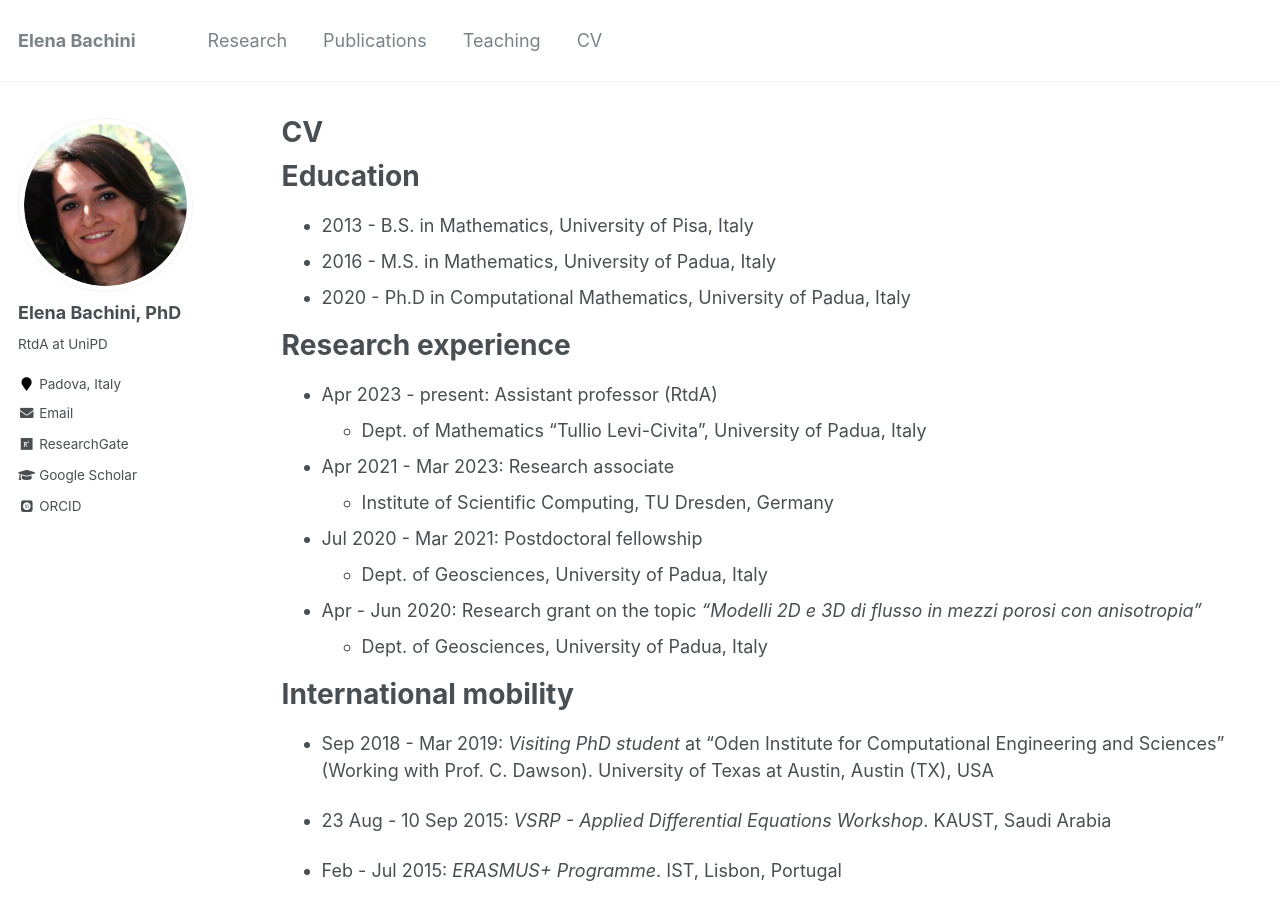
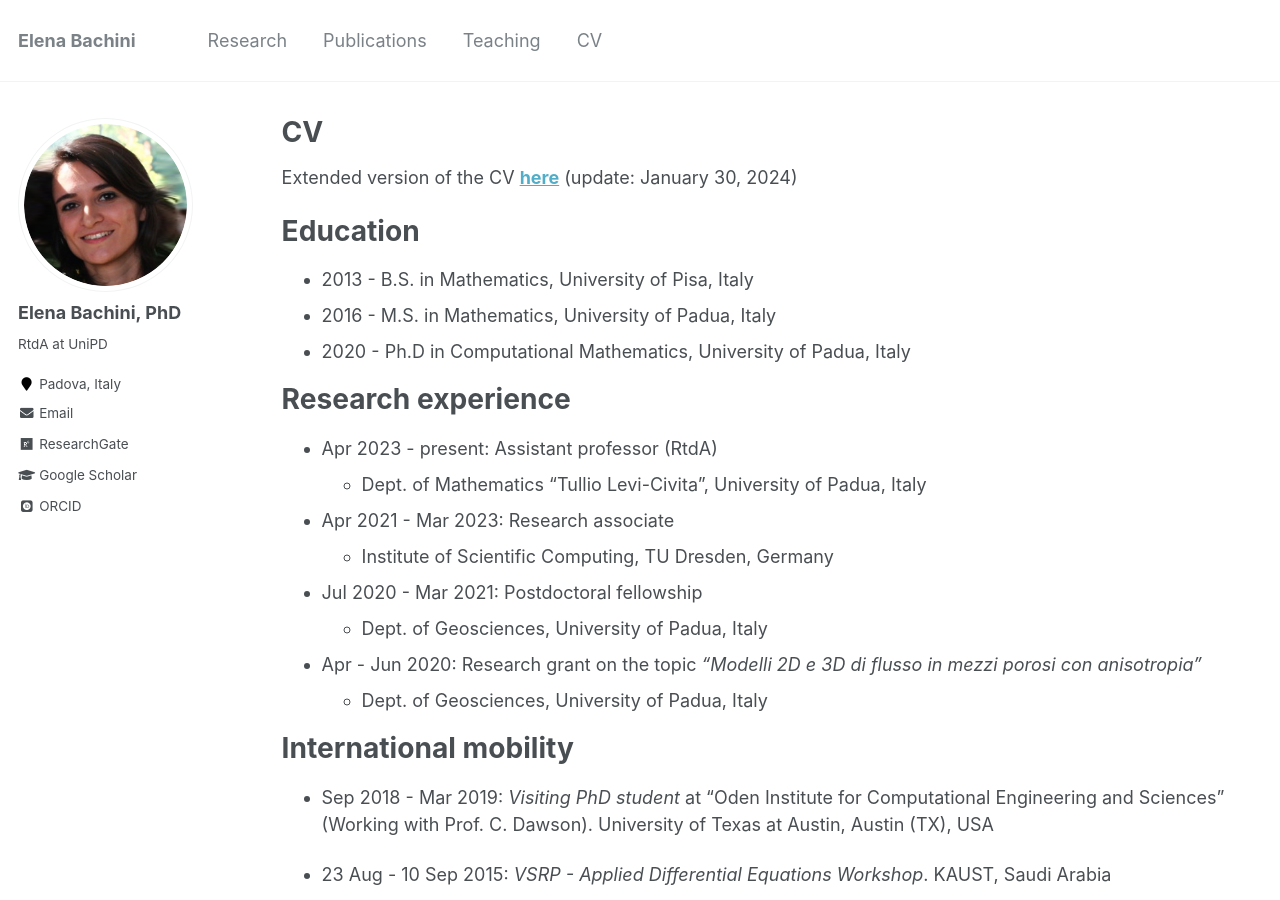
Before and after one commit to elenabachini/elenabachini.github.io, a Jekyll site: the page built from _pages/cv.md, in a window 1280 px wide and 900 px high. Built offline with Jekyll 4.4.1, drawn with Linux system fonts in a browser that asks for light colours; some web fonts are replaced.

Commit message:
update cv file

```diff
--- a/_pages/cv.md
+++ b/_pages/cv.md
@@ -8,6 +8,8 @@ redirect_from:
 ---
 
 {% include base_path %}
+
+Extended version of the CV **[here](/files/CV_Elena_Bachini.pdf)** (update: January 30, 2024)
 
 Education
 ======
```
Also changed, not shown: 4 other files.
